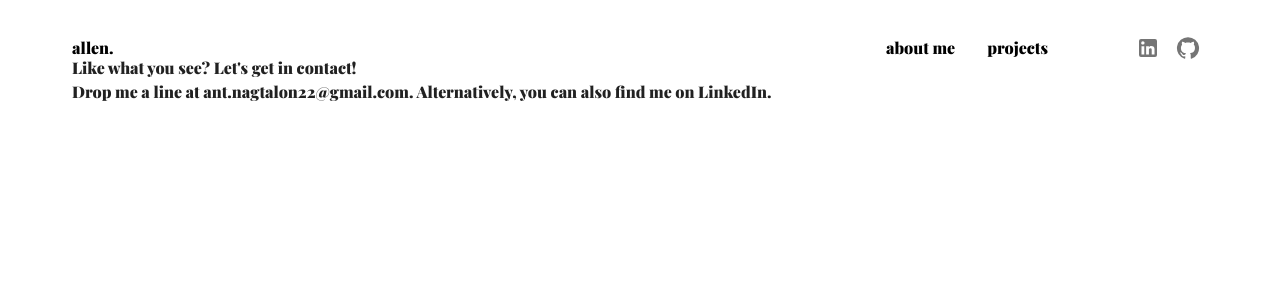
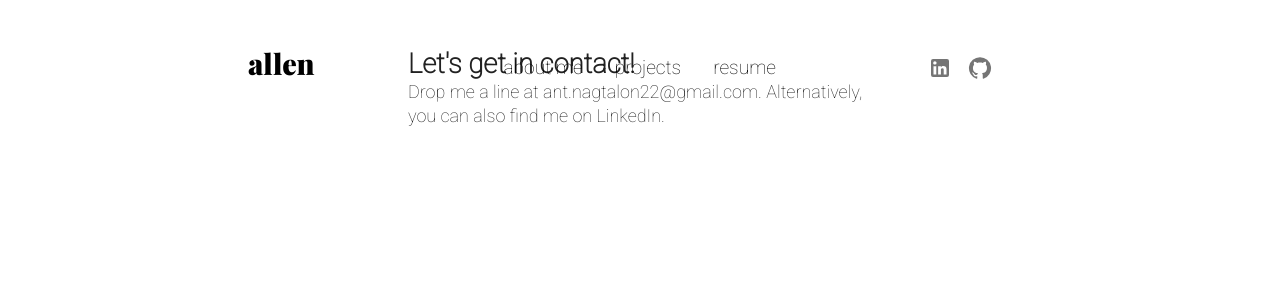
Before and after one commit to allen-nagtalon/portfolio-site, a React (Create React App) app: page / in a window 1280 px wide. Shown: the top 300 px of the page. Built offline with nearby package versions, Linux system fonts and the light colour scheme.

Commit message:
Adjusted spacing on NavBar and Footer

```diff
--- a/src/components/Footer/Footer.js
+++ b/src/components/Footer/Footer.js
@@ -8,16 +8,16 @@ const Footer = _ => {
       elevation={0}
       color='transparent'
       sx={{
-        px: 6,
+        px: 48,
         py: 6
       }}
     >
       <Toolbar>
         <Box>
-          <Typography component='h1'>
-            Like what you see? Let's get in contact!
+          <Typography variant='h1'>
+            Let's get in contact!
           </Typography>
-          <Typography component='h3'>
+          <Typography variant='h5'>
             Drop me a line at ant.nagtalon22@gmail.com. Alternatively, you can also find me on LinkedIn.
           </Typography>
         </Box>
--- a/src/components/NavBar/NavBar.js
+++ b/src/components/NavBar/NavBar.js
@@ -1,5 +1,5 @@
 import React from 'react'
-import { AppBar, Toolbar, Box, Link, IconButton } from '@mui/material'
+import { AppBar, Toolbar, Box, Link, Typography, IconButton } from '@mui/material'
 
 import GitHubIcon from '@mui/icons-material/GitHub'
 import LinkedInIcon from '@mui/icons-material/LinkedIn'
@@ -11,32 +11,36 @@ const NavBar = _ => {
       elevation={0}
       color='transparent'
       sx={{
-        px: 6,
-        py: 2
+        px: 24,
+        py: 4
       }}
     >
       <Toolbar>
         <Box
           sx={{
-            flexGrow: 1
+            flexGrow: 1,
+            px: 4
           }}
         >
           <Link
             href='/'
             underline='none'
+            variant='mainlogo'
           >
-            allen.
+            allen
           </Link>
         </Box>
 
         <Box
           sx={{
-            mx: 8
+            mx: 8,
+            mt: 1
           }}
         >
           <Link
             href='/about'
             underline='none'
+            variant='navlink'
             sx={{ mx: 2 }}
           >
             about me
@@ -45,12 +49,28 @@ const NavBar = _ => {
           <Link
             href='/projects'
             underline='none'
+            variant='navlink'
             sx={{ mx: 2 }}
           >
             projects
           </Link>
+
+          <Link
+            href='/resume'
+            underline='none'
+            variant='navlink'
+            sx={{ mx: 2 }}
+          >
+            resume
+          </Link>
         </Box>
 
+        <Box
+          sx={{
+            mx: 8,
+            mt: 1
+          }}
+        >
           <IconButton>
             <LinkedInIcon />
           </IconButton>
@@ -58,6 +78,7 @@ const NavBar = _ => {
           <IconButton>
             <GitHubIcon />
           </IconButton>
+        </Box>
       </Toolbar>
     </AppBar>
   )
```
Lines whose indentation alone changed are shown as unchanged.
